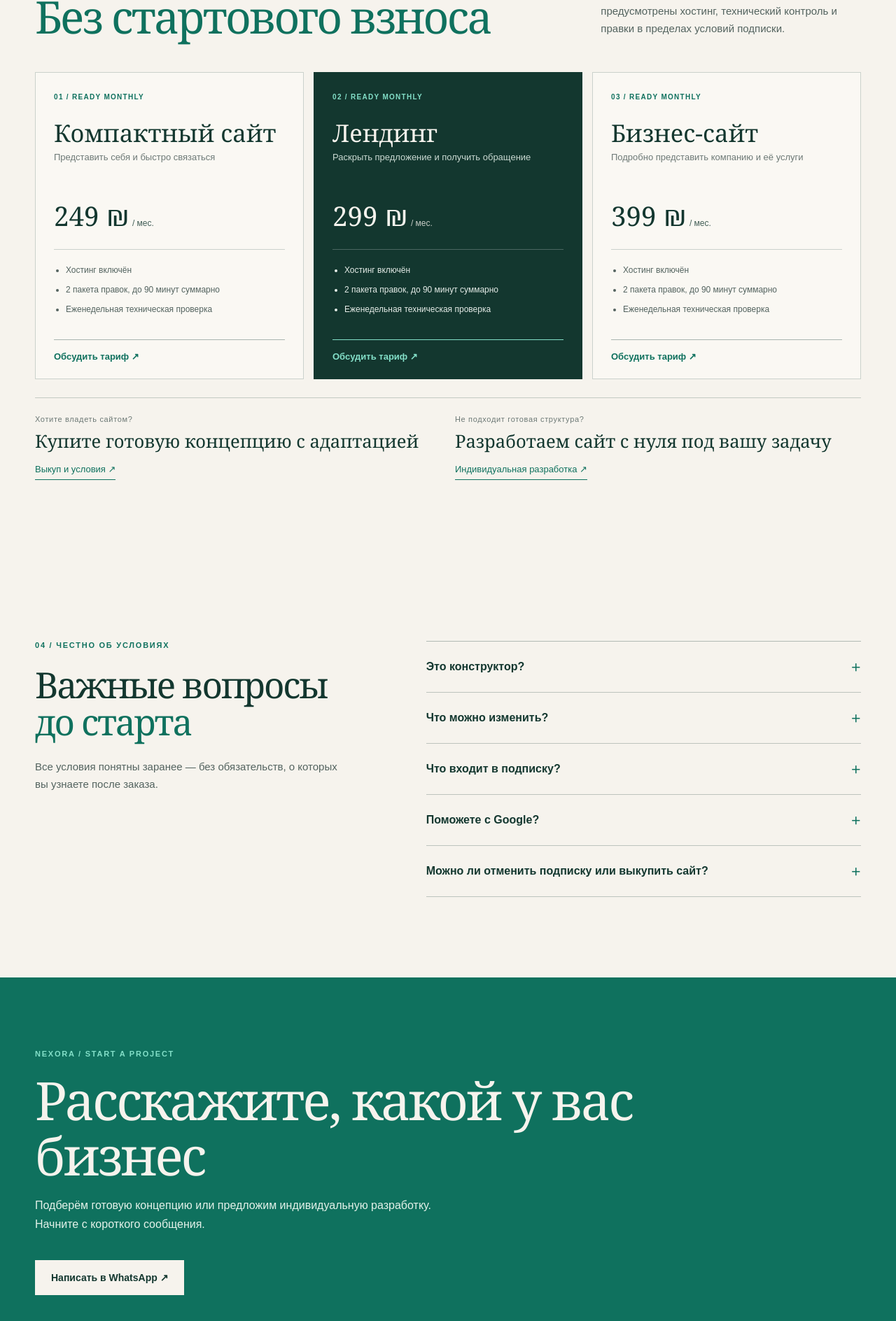
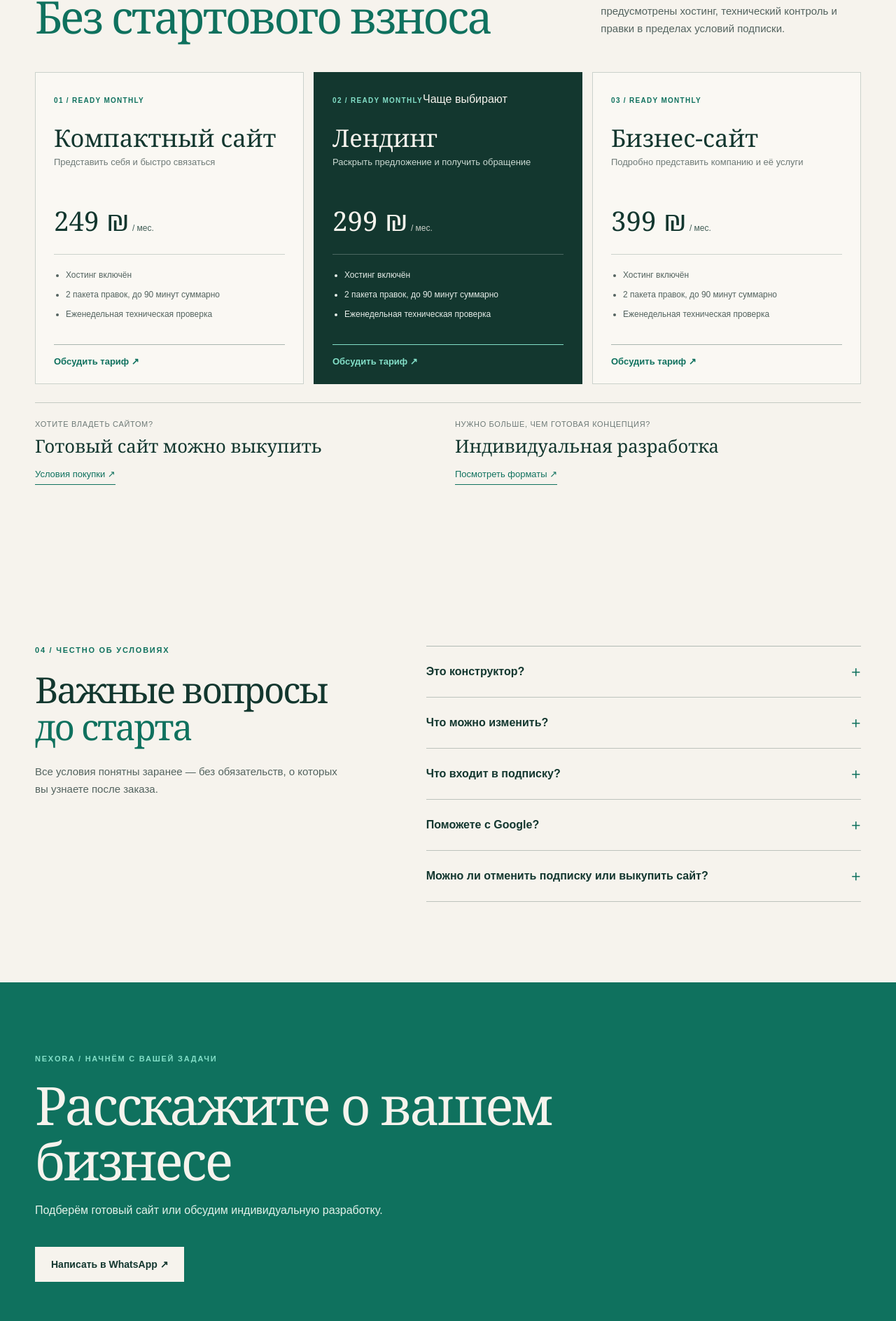
Before and after one commit to tsstish/nexora, a Next.js app: page /building-preview in a window 1280 px wide. Shown: the part 3092-4980 px from the top of the page at 70% size. Built offline with nearby package versions, Linux system fonts and the light colour scheme; no server answers.

Commit message:
design(home): compact comparison, featured landing and horizontal contact CTA

```diff
--- a/src/app/building-preview/HomeContent.tsx
+++ b/src/app/building-preview/HomeContent.tsx
@@ -86,8 +86,8 @@ export function HomeContent() {
           </div>
           <div className={styles.planGrid}>
             {monthlyPlanList.map((plan, index) => (
-              <article key={plan.id} className={styles.plan}>
-                <span className={styles.planIndex}>0{index+1} / READY MONTHLY</span>
+              <article key={plan.id} className={`${styles.plan} ${index === 1 ? styles.featuredPlan : ""}`}>
+                <div className={styles.planMeta}><span className={styles.planIndex}>0{index+1} / READY MONTHLY</span>{index === 1 && <span className={styles.popularBadge}>Чаще выбирают</span>}</div>
                 <h3>{plan.name}</h3>
                 <p>{plan.purpose}</p>
                 <strong><CurrencyPrice group="monthly" priceId={plan.id} ils={plan.price} perMonth /></strong>
@@ -101,8 +101,8 @@ export function HomeContent() {
             ))}
           </div>
           <div className={styles.otherFormats}>
-            <div><span>Хотите владеть сайтом?</span><strong>Купите готовую концепцию с адаптацией</strong><Link href="/pricing#monthly">Выкуп и условия ↗</Link></div>
-            <div><span>Не подходит готовая структура?</span><strong>Разработаем сайт с нуля под вашу задачу</strong><Link href="/pricing#individual">Индивидуальная разработка ↗</Link></div>
+            <div><span>ХОТИТЕ ВЛАДЕТЬ САЙТОМ?</span><strong>Готовый сайт можно выкупить</strong><Link href="/pricing#monthly">Условия покупки ↗</Link></div>
+            <div><span>НУЖНО БОЛЬШЕ, ЧЕМ ГОТОВАЯ КОНЦЕПЦИЯ?</span><strong>Индивидуальная разработка</strong><Link href="/pricing#individual">Посмотреть форматы ↗</Link></div>
           </div>
         </div>
       </section>
@@ -129,9 +129,11 @@ export function HomeContent() {
 
       <section className={styles.contactSection} aria-labelledby="contact-title">
         <div className={styles.wrap}>
-          <span className={styles.overline}>NEXORA / START A PROJECT</span>
-          <h2 id="contact-title">Расскажите, какой у вас бизнес</h2>
-          <p>Подберём готовую концепцию или предложим индивидуальную разработку. Начните с короткого сообщения.</p>
+          <div className={styles.contactCopy}>
+            <span className={styles.overline}>NEXORA / НАЧНЁМ С ВАШЕЙ ЗАДАЧИ</span>
+            <h2 id="contact-title">Расскажите о вашем бизнесе</h2>
+            <p>Подберём готовый сайт или обсудим индивидуальную разработку.</p>
+          </div>
           <a href={whatsappUrl("Здравствуйте! Хочу подобрать сайт NeXora для моего бизнеса.")} target="_blank" rel="noopener noreferrer" data-analytics-event="home_footer_whatsapp">Написать в WhatsApp ↗</a>
         </div>
       </section>
```
